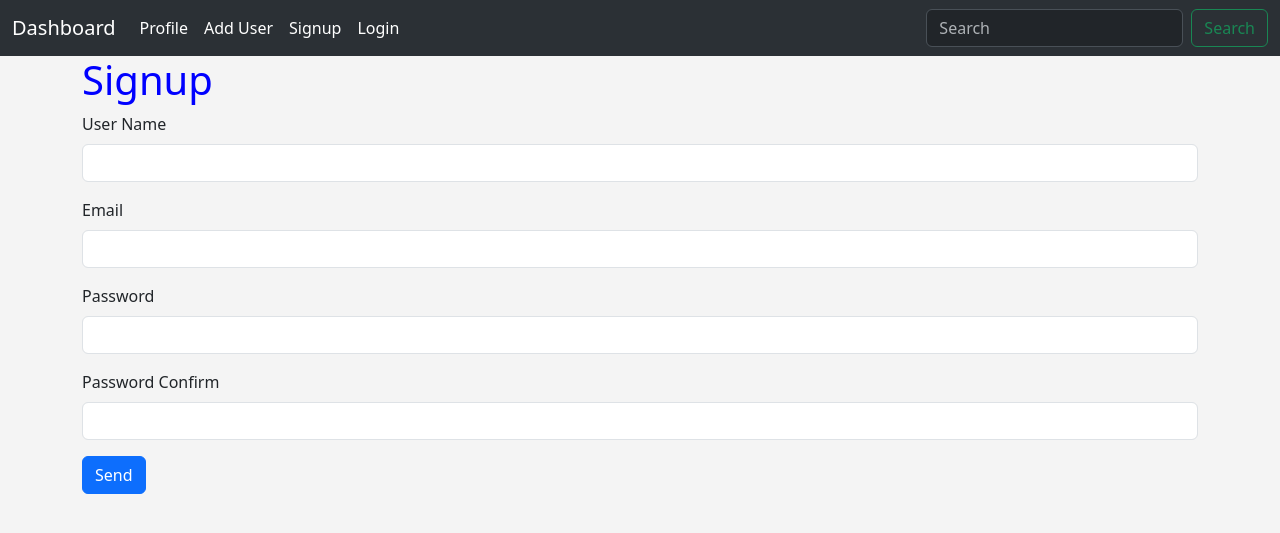
After one commit to M-yoshimura-ML/flask-course, a Flask app: page /signup in a window 1280 px wide. The commit adds this page. Shown: the top 533 px of the page. Run offline with Flask 3, Linux system fonts and the light colour scheme.

Commit message:
Signup feature & login page

```diff
--- /dev/null
+++ b/blueprints/auth.py
@@ -0,0 +1,33 @@
+from flask import Blueprint, session, flash, redirect, url_for, render_template
+
+from form.UserForm import AddUserForm, LoginForm
+from main import db
+from models.user import User
+
+auth_bp = Blueprint('auth', __name__, template_folder="templates")
+
+
+@auth_bp.route('/signup', methods=['GET', 'POST'])
+def signup():
+    form = AddUserForm()
+    if form.validate_on_submit():
+        username = form.username.data
+        email = form.email.data
+        password = form.password.data
+        user = User.query.filter_by(email=email).first()
+        if user is None:
+            user = User(name=username, email=email)
+            user.password = password
+            db.session.add(user)
+            db.session.commit()
+            session['username'] = username
+            session['email'] = email
+            flash("Signup is successful.")
+        return redirect(url_for('auth.login'))
+    return render_template('auth/signup.html', form=form)
+
+
+@auth_bp.route('/login', methods=['GET', 'POST'])
+def login():
+    form = LoginForm()
+    return render_template('auth/login.html', form=form)
--- a/form/UserForm.py
+++ b/form/UserForm.py
@@ -18,3 +18,10 @@ class UpdateUserForm(FlaskForm):
     username = StringField("User Name", [DataRequired("Please enter user name.")])
     address = StringField("Address")
     submit = SubmitField("Update")
+
+
+class LoginForm(FlaskForm):
+    email = StringField("Email", [DataRequired("please enter email address."),
+                                  Email("Please enter proper email address.")])
+    password = PasswordField("Password", [DataRequired("Please enter password.")])
+    submit = SubmitField("Login")
--- a/run.py
+++ b/run.py
@@ -1,11 +1,13 @@
 from flask import render_template
 
+from blueprints.auth import auth_bp
 from blueprints.tests import test_bp
 from blueprints.user import user_bp
 from main import create_app
 
 app = create_app()
 app.register_blueprint(user_bp, url_prefix="/user")
+app.register_blueprint(auth_bp)
 app.register_blueprint(test_bp)
 
 
--- /dev/null
+++ b/templates/auth/signup.html
@@ -0,0 +1,37 @@
+{% extends "base.html" %}
+{% block title %}Signup{% endblock %}
+{% block content %}
+    <h1>Signup</h1>
+    <form method="POST" action="/signup" novalidate>
+      {{ form.csrf_token }}
+      <div class="mb-3">
+        {{ form.username.label(class="form-label") }}
+        {{ form.username(class="form-control") }}
+        {% for error in form.username.errors %}
+          <div class="alert alert-danger">{{ error }}</div>
+        {% endfor %}
+      </div>
+      <div class="mb-3">
+        {{ form.email.label(class="form-label") }}
+        {{ form.email(class="form-control") }}
+        {% for error in form.email.errors %}
+          <div class="alert alert-danger">{{ error }}</div>
+        {% endfor %}
+      </div>
+      <div class="mb-3">
+        {{ form.password.label(class="form-label") }}
+        {{ form.password(class="form-control") }}
+        {% for error in form.password.errors %}
+          <div class="alert alert-danger">{{ error }}</div>
+        {% endfor %}
+      </div>
+      <div class="mb-3">
+        {{ form.password2.label(class="form-label") }}
+        {{ form.password2(class="form-control") }}
+        {% for error in form.password2.errors %}
+          <div class="alert alert-danger">{{ error }}</div>
+        {% endfor %}
+      </div>
+      {{ form.submit(class="btn btn-primary") }}
+    </form>
+{% endblock %}
--- a/templates/navbar.html
+++ b/templates/navbar.html
@@ -12,6 +12,12 @@
         <li class="nav-item">
           <a class="nav-link active" aria-current="page" href="{{ url_for('user.add_user')}}">Add User</a>
         </li>
+        <li class="nav-item">
+          <a class="nav-link active" aria-current="page" href="{{ url_for('auth.signup')}}">Signup</a>
+        </li>
+        <li class="nav-item">
+          <a class="nav-link active" aria-current="page" href="{{ url_for('auth.login')}}">Login</a>
+        </li>
 
       </ul>
       <form class="d-flex" role="search">
```
Also changed, not shown: templates/auth/login.html (added, +23 -0 lines).
